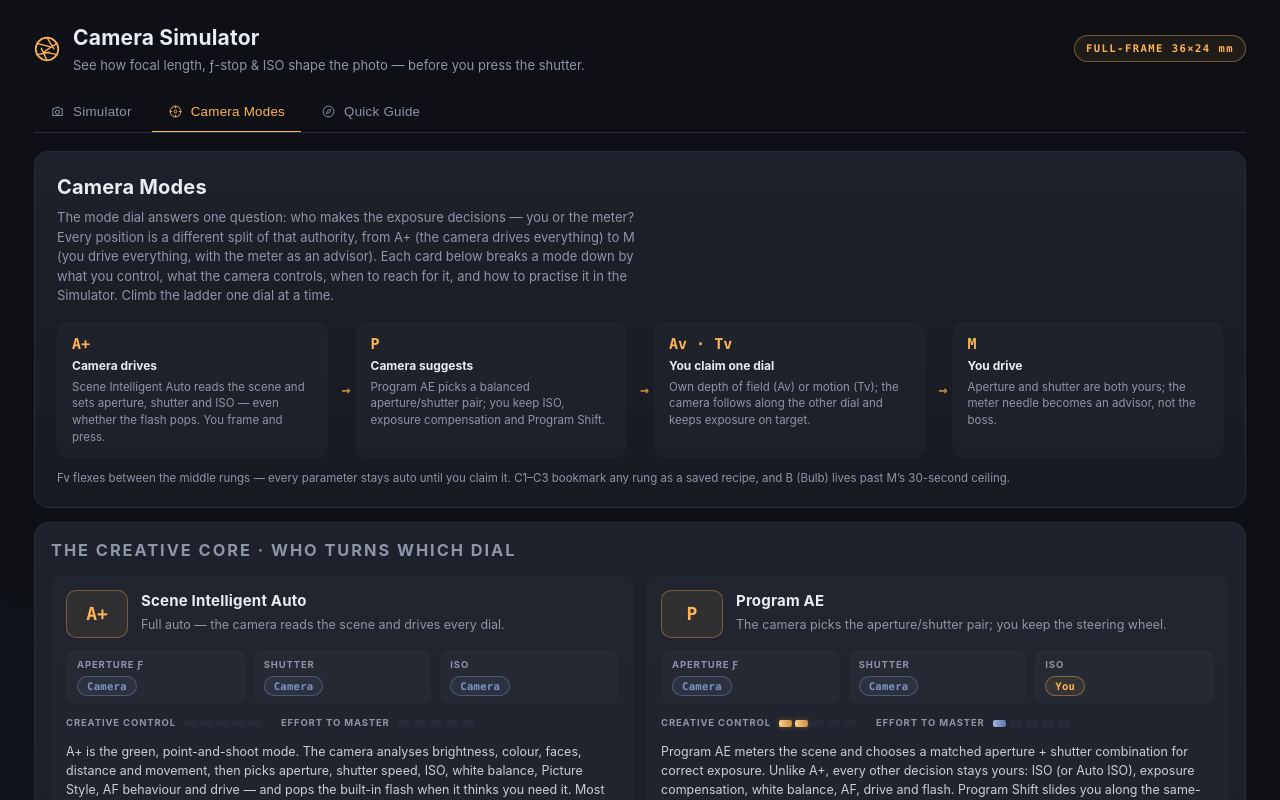
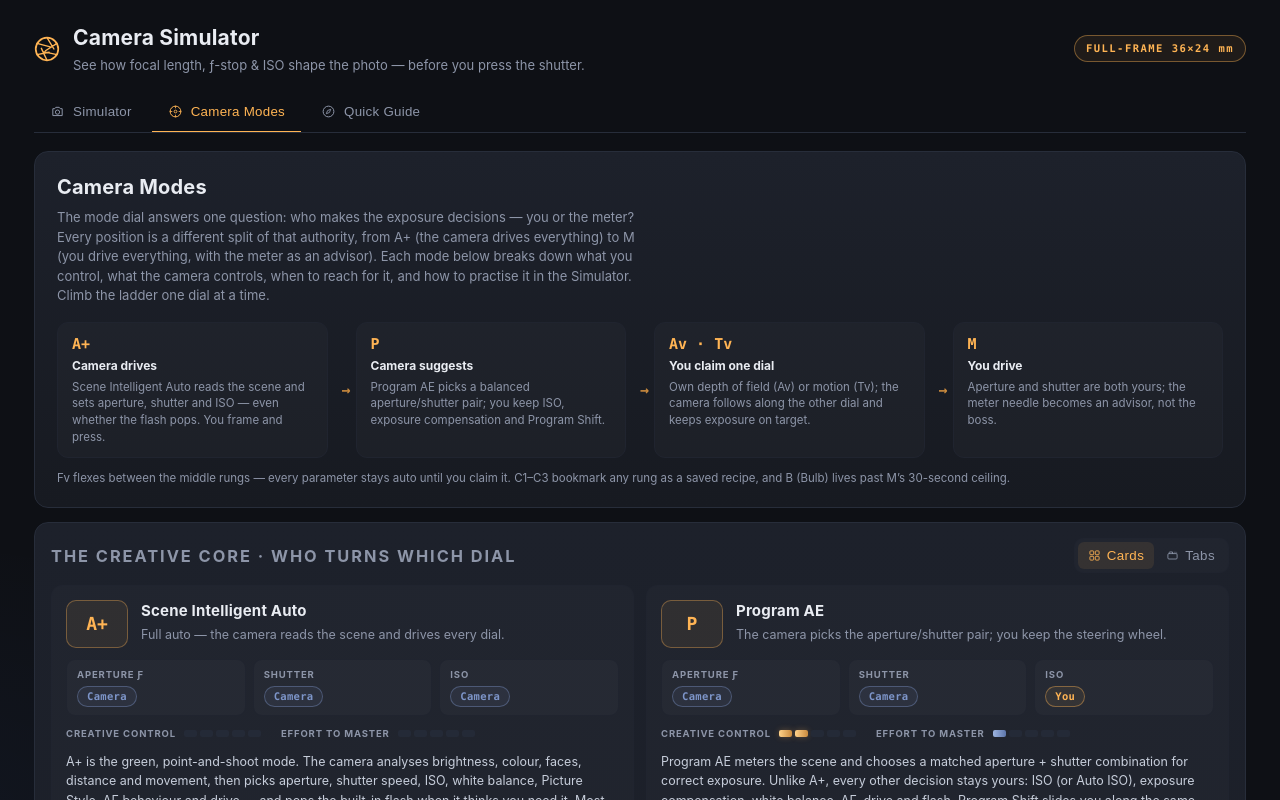
Before and after one commit to andorx/camera-simulator, a React (Vite) app: page / in a window 1280 px wide. Both pictures are taken after a click on the tab "Camera Modes". Shown: the top 800 px of the page. Built offline with nearby package versions, Linux system fonts and the light colour scheme.

Commit message:
Update view mode for creative core items

```diff
--- a/src/components/CameraModesPage.tsx
+++ b/src/components/CameraModesPage.tsx
@@ -1,9 +1,12 @@
 /* Camera Modes page — explains what each mode dial position (A+, P, Tv, Av, M,
    B, Fv, C1–C3, SCN) does on a Canon camera. All content lives in
    src/data/modes.ts; this file only renders it. */
+import { useRef, useState, type KeyboardEvent, type ReactNode } from 'react';
 import '../modes.css';
+import { useSim } from '../store';
 import { CAMERA_MODES, CREATIVE_LADDER, SCENE_GROUPS } from '../data/modes';
 import type { CameraMode, ModeControls, ParamOwner } from '../data/modes';
+import type { ModesDisplay } from '../types';
 
 const OWNER_LABEL: Record<ParamOwner, string> = {
   you: 'You',
@@ -78,6 +81,95 @@ function OwnerCells({ controls }: { controls: ModeControls }) {
   );
 }
 
+/* Tabbed browser for the main modes — one mode visible at a time.
+   Arrow keys (all four directions, so the vertical small-screen rail
+   works too), Home and End move between tabs. */
+function ModeTabs({ activeId, onSelect }: { activeId: string; onSelect: (id: string) => void }) {
+  const tabRefs = useRef<(HTMLButtonElement | null)[]>([]);
+
+  const onKeyDown = (e: KeyboardEvent<HTMLDivElement>) => {
+    const i = CAMERA_MODES.findIndex(m => m.id === activeId);
+    let next = i;
+    if (e.key === 'ArrowRight' || e.key === 'ArrowDown') next = (i + 1) % CAMERA_MODES.length;
+    else if (e.key === 'ArrowLeft' || e.key === 'ArrowUp') next = (i - 1 + CAMERA_MODES.length) % CAMERA_MODES.length;
+    else if (e.key === 'Home') next = 0;
+    else if (e.key === 'End') next = CAMERA_MODES.length - 1;
+    else return;
+    e.preventDefault();
+    const mode = CAMERA_MODES[next];
+    onSelect(mode.id);
+    tabRefs.current[next]?.focus();
+  };
+
+  return (
+    <div className="mode-tablist" role="tablist" aria-label="Camera modes" onKeyDown={onKeyDown}>
+      {CAMERA_MODES.map((mode, i) => (
+        <button
+          key={mode.id}
+          ref={el => { tabRefs.current[i] = el; }}
+          id={`mode-tab-${mode.id}`}
+          role="tab"
+          aria-selected={mode.id === activeId}
+          aria-controls="mode-panel"
+          tabIndex={mode.id === activeId ? 0 : -1}
+          className={`mode-tab ${mode.id === activeId ? 'active' : ''}`}
+          onClick={() => onSelect(mode.id)}
+        >
+          <span className="mode-tab-dial" aria-hidden="true">{mode.dial}</span>
+          <span className="mode-tab-name">{mode.name}</span>
+        </button>
+      ))}
+    </div>
+  );
+}
+
+/* Segmented control: show every mode card at once (grid) or one at a
+   time (tabs). Manual switch — no automatic flip on resize. */
+function DisplayToggle({ value, onChange }: { value: ModesDisplay; onChange: (m: ModesDisplay) => void }) {
+  const options: { key: ModesDisplay; label: string; icon: ReactNode }[] = [
+    {
+      key: 'cards',
+      label: 'Cards',
+      icon: (
+        <svg viewBox="0 0 24 24" width="13" height="13" aria-hidden="true">
+          <rect x="3.5" y="3.5" width="7" height="7" rx="1.5" fill="none" stroke="currentColor" strokeWidth="1.6" />
+          <rect x="13.5" y="3.5" width="7" height="7" rx="1.5" fill="none" stroke="currentColor" strokeWidth="1.6" />
+          <rect x="3.5" y="13.5" width="7" height="7" rx="1.5" fill="none" stroke="currentColor" strokeWidth="1.6" />
+          <rect x="13.5" y="13.5" width="7" height="7" rx="1.5" fill="none" stroke="currentColor" strokeWidth="1.6" />
+        </svg>
+      ),
+    },
+    {
+      key: 'tabs',
+      label: 'Tabs',
+      icon: (
+        <svg viewBox="0 0 24 24" width="13" height="13" aria-hidden="true">
+          <rect x="3.5" y="8.5" width="17" height="10" rx="2" fill="none" stroke="currentColor" strokeWidth="1.6" />
+          <path d="M6 8.5v-2a1 1 0 0 1 1-1h5v3" fill="none" stroke="currentColor" strokeWidth="1.6" strokeLinecap="round" strokeLinejoin="round" />
+          <path d="M14.5 8.5V7a1 1 0 0 1 1-1H19a1 1 0 0 1 1 1v1.5" fill="none" stroke="currentColor" strokeWidth="1.3" strokeLinecap="round" strokeLinejoin="round" opacity=".55" />
+        </svg>
+      ),
+    },
+  ];
+
+  return (
+    <div className="mode-view-toggle" role="group" aria-label="Display mode">
+      {options.map(o => (
+        <button
+          key={o.key}
+          type="button"
+          aria-pressed={value === o.key}
+          className={value === o.key ? 'active' : ''}
+          onClick={() => onChange(o.key)}
+        >
+          {o.icon}
+          {o.label}
+        </button>
+      ))}
+    </div>
+  );
+}
+
 function ModeCard({ mode }: { mode: CameraMode }) {
   return (
     <article className="mode-card">
@@ -120,6 +212,12 @@ function ModeCard({ mode }: { mode: CameraMode }) {
 }
 
 export default function CameraModesPage() {
+  const [activeId, setActiveId] = useState(CAMERA_MODES[0].id);
+  const active = CAMERA_MODES.find(m => m.id === activeId) ?? CAMERA_MODES[0];
+
+  const display = useSim(s => s.modesDisplay);
+  const setDisplay = useSim(s => s.setModesDisplay);
+
   return (
     <div className="page">
       {/* ---------- hero: the concept + the creative ladder ---------- */}
@@ -128,9 +226,9 @@ export default function CameraModesPage() {
         <p className="page-sub">
           The mode dial answers one question: who makes the exposure decisions — you or the meter?
           Every position is a different split of that authority, from A+ (the camera drives
-          everything) to M (you drive everything, with the meter as an advisor). Each card below
-          breaks a mode down by what you control, what the camera controls, when to reach for it,
-          and how to practise it in the Simulator. Climb the ladder one dial at a time.
+          everything) to M (you drive everything, with the meter as an advisor). Each mode below
+          breaks down what you control, what the camera controls, when to reach for it, and how
+          to practise it in the Simulator. Climb the ladder one dial at a time.
         </p>
         <div className="mode-ladder">
           {CREATIVE_LADDER.map(step => (
@@ -149,10 +247,28 @@ export default function CameraModesPage() {
 
       {/* ---------- the main modes ---------- */}
       <section className="mode-section">
-        <h3 className="mode-section-title">The creative core · who turns which dial</h3>
-        <div className="mode-grid">
-          {CAMERA_MODES.map(mode => <ModeCard key={mode.id} mode={mode} />)}
+        <div className="mode-section-head">
+          <h3 className="mode-section-title">The creative core · who turns which dial</h3>
+          <DisplayToggle value={display} onChange={setDisplay} />
         </div>
+
+        {display === 'tabs' ? (
+          <div className="mode-tabs">
+            <ModeTabs activeId={active.id} onSelect={setActiveId} />
+            <div
+              className="mode-tabpanel"
+              role="tabpanel"
+              id="mode-panel"
+              aria-labelledby={`mode-tab-${active.id}`}
+            >
+              <ModeCard key={active.id} mode={active} />
+            </div>
+          </div>
+        ) : (
+          <div className="mode-grid">
+            {CAMERA_MODES.map(mode => <ModeCard key={mode.id} mode={mode} />)}
+          </div>
+        )}
       </section>
 
       {/* ---------- SCN scene modes ---------- */}
--- a/src/modes.css
+++ b/src/modes.css
@@ -59,6 +59,15 @@
   border-radius: var(--radius);
   padding: 15px 16px;
 }
+.mode-section-head {
+  display: flex;
+  align-items: center;
+  justify-content: space-between;
+  gap: 10px;
+  flex-wrap: wrap;
+  margin-bottom: 12px;
+}
+.mode-section-head .mode-section-title { margin: 0; }
 .mode-section-title {
   font: 600 11.5px/1 inherit;
   text-transform: uppercase;
@@ -67,12 +76,95 @@
   margin: 0 0 12px;
 }
 
-/* ---------- mode cards ---------- */
+/* display-mode switch: card grid vs tabs */
+.mode-view-toggle {
+  display: inline-flex;
+  gap: 2px;
+  padding: 3px;
+  background: rgba(255, 255, 255, .02);
+  border: 1px solid #20242f;
+  border-radius: 9px;
+}
+.mode-view-toggle button {
+  display: inline-flex;
+  align-items: center;
+  gap: 6px;
+  font: 600 11px/1 inherit;
+  letter-spacing: .03em;
+  color: var(--muted);
+  background: none;
+  border: none;
+  border-radius: 6px;
+  padding: 6px 10px;
+  cursor: pointer;
+  transition: color .15s ease, background .15s ease;
+}
+.mode-view-toggle button:hover { color: var(--text); }
+.mode-view-toggle button.active {
+  color: var(--accent);
+  background: rgba(255, 180, 84, .09);
+}
+.mode-view-toggle button svg { flex: none; }
+
+/* ---------- mode cards (grid display) ---------- */
 .mode-grid {
   display: grid;
   grid-template-columns: repeat(2, minmax(0, 1fr));
   gap: 12px;
 }
+
+/* ---------- mode tabs (creative core) ---------- */
+.mode-tabs {
+  display: flex;
+  flex-direction: column;
+  gap: 12px;
+}
+.mode-tablist {
+  display: flex;
+  flex-wrap: wrap;
+  gap: 6px;
+  padding: 6px;
+  background: rgba(255, 255, 255, .02);
+  border: 1px solid #20242f;
+  border-radius: 11px;
+}
+.mode-tab {
+  flex: 1 1 92px;
+  display: flex;
+  flex-direction: column;
+  align-items: center;
+  gap: 4px;
+  padding: 9px 8px;
+  background: none;
+  border: 1px solid transparent;
+  border-radius: 8px;
+  cursor: pointer;
+  transition: background .15s ease, border-color .15s ease;
+}
+.mode-tab-dial {
+  font: 700 14px/1 var(--mono);
+  color: var(--muted);
+  transition: color .15s ease;
+}
+.mode-tab-name {
+  font-size: 9.5px;
+  line-height: 1.35;
+  letter-spacing: .02em;
+  text-align: center;
+  color: #59617a;
+  transition: color .15s ease;
+}
+.mode-tab:hover { background: rgba(255, 255, 255, .03); }
+.mode-tab:hover .mode-tab-dial { color: var(--text); }
+.mode-tab.active {
+  background: rgba(255, 180, 84, .07);
+  border-color: rgba(255, 180, 84, .35);
+}
+.mode-tab.active .mode-tab-dial { color: var(--accent); }
+.mode-tab.active .mode-tab-name { color: #c6cdda; }
+.mode-tabpanel { min-width: 0; }
+
+/* ---------- a single mode card (grid cell or tab panel contents) ---------- */
 .mode-card {
   display: flex;
   flex-direction: column;
@@ -269,6 +361,33 @@
   .mode-step:not(:last-child)::after { display: none; }
 }
 @media (max-width: 640px) {
+  /* small screens: tab navigation becomes a vertical rail on the LEFT,
+     the active mode's card sits beside it */
+  .mode-tabs { flex-direction: row; align-items: flex-start; gap: 10px; }
+  .mode-tablist {
+    position: sticky;
+    top: 12px;
+    flex: none;
+    width: 124px;
+    flex-direction: column;
+    flex-wrap: nowrap;
+    align-self: flex-start;
+    max-height: calc(100vh - 24px);
+    max-height: calc(100dvh - 24px);
+    overflow-y: auto;
+    scrollbar-width: thin;
+  }
+  .mode-tab {
+    flex: none;
+    width: 100%;
+    align-items: flex-start;
+    padding: 8px 9px;
+    text-align: left;
+  }
+  .mode-tab-dial { font-size: 13px; }
+  .mode-tab-name { text-align: left; }
+  .mode-tabpanel { flex: 1 1 0; }
+
   .mode-cols { grid-template-columns: 1fr; }
   .mode-brands { grid-template-columns: 1fr; }
 }
--- a/src/store.ts
+++ b/src/store.ts
@@ -6,9 +6,17 @@
    ===================================================================== */
 
 import { create } from 'zustand';
-import type { BackgroundKey, Shot, SubjectKey, ThemeKey, ViewKey } from './types';
+import type { BackgroundKey, ModesDisplay, Shot, SubjectKey, ThemeKey, ViewKey } from './types';
 import { SUBJECT_DEFS } from './scenes/registry';
 import { distToSlider } from './optics';
+
+/* Small screens (matches the 640px breakpoint in modes.css) start in the
+   tabbed view; larger screens start with the card grid. The user can
+   switch freely from there — this is only the initial default. */
+const DEFAULT_MODES_DISPLAY: ModesDisplay =
+  typeof window !== 'undefined' && window.matchMedia('(max-width: 640px)').matches
+    ? 'tabs'
+    : 'cards';
 
 export interface Preset {
   theme: ThemeKey;
@@ -31,6 +39,9 @@ export interface SimState {
   /* active top-level view (tab) */
   view: ViewKey;
 
+  /* Camera Modes page: card grid vs tabbed display */
+  modesDisplay: ModesDisplay;
+
   /* dial targets (indices into APS/ISOS/SHUTTERS where applicable) */
   focal: number;
   ap: number;
@@ -49,6 +60,7 @@ export interface SimState {
 
   /* actions */
   setView: (v: ViewKey) => void;
+  setModesDisplay: (m: ModesDisplay) => void;
   setFocal: (v: number) => void;
   setAp: (v: number) => void;
   setIso: (v: number) => void;
@@ -67,6 +79,7 @@ export interface SimState {
 
 export const useSim = create<SimState>()((set) => ({
   view: 'sim',
+  modesDisplay: DEFAULT_MODES_DISPLAY,
   focal: 50, ap: 4, iso: 0, sh: 5, dist: 3,
   theme: 'golden', grid: false, hud: true,
   subject: 'person', background: 'meadow',
@@ -75,6 +88,7 @@ export const useSim = create<SimState>()((set) => ({
   openShot: null,
 
   setView: (v) => set({ view: v }),
+  setModesDisplay: (m) => set({ modesDisplay: m }),
   setFocal: (v) => set({ focal: v }),
   setAp: (v) => set({ ap: v }),
   setIso: (v) => set({ iso: v }),
--- a/src/types.ts
+++ b/src/types.ts
@@ -6,6 +6,9 @@ export type BackgroundKey = 'meadow' | 'beach' | 'city' | 'forest';
 
 /* Top-level navigation views. */
 export type ViewKey = 'sim' | 'modes' | 'guide';
+
+/* How the Camera Modes page shows the creative-core modes. */
+export type ModesDisplay = 'cards' | 'tabs';
 
 /** A lighting theme — every painter re-renders the whole scene from this. */
 export interface Theme {
```
